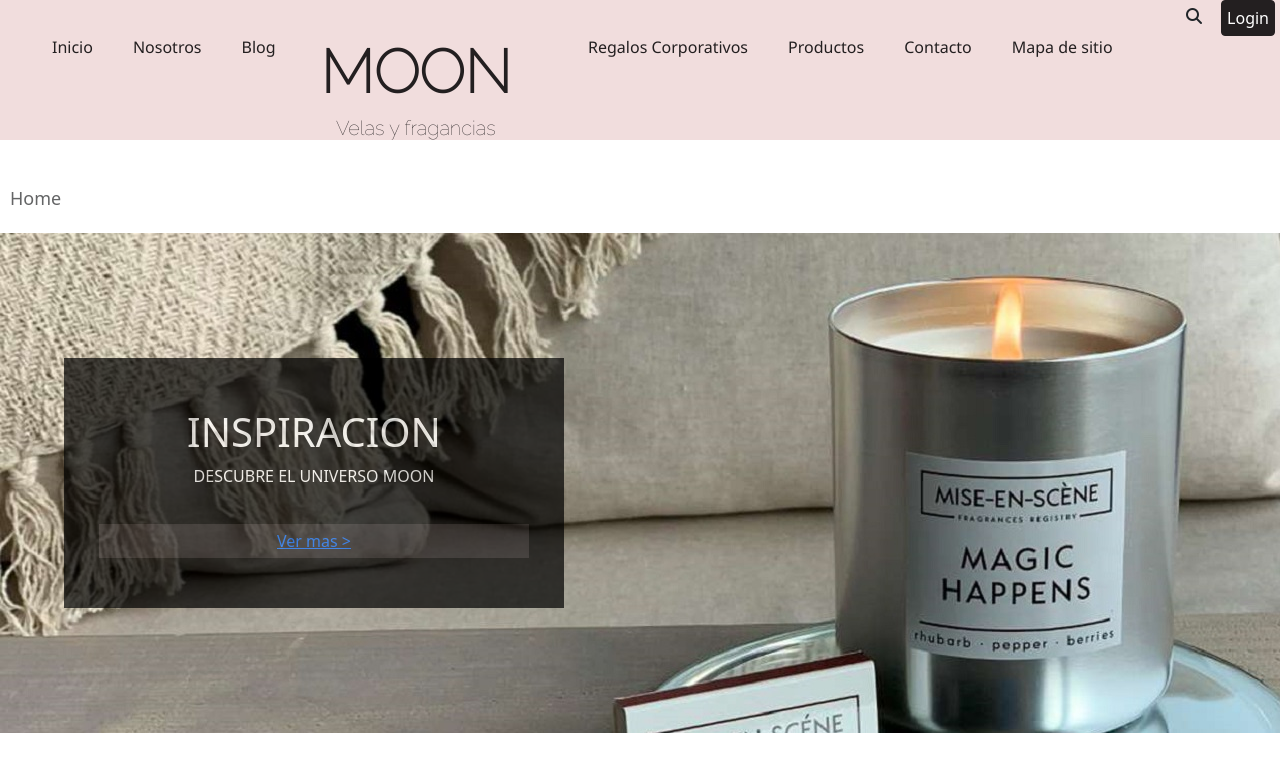
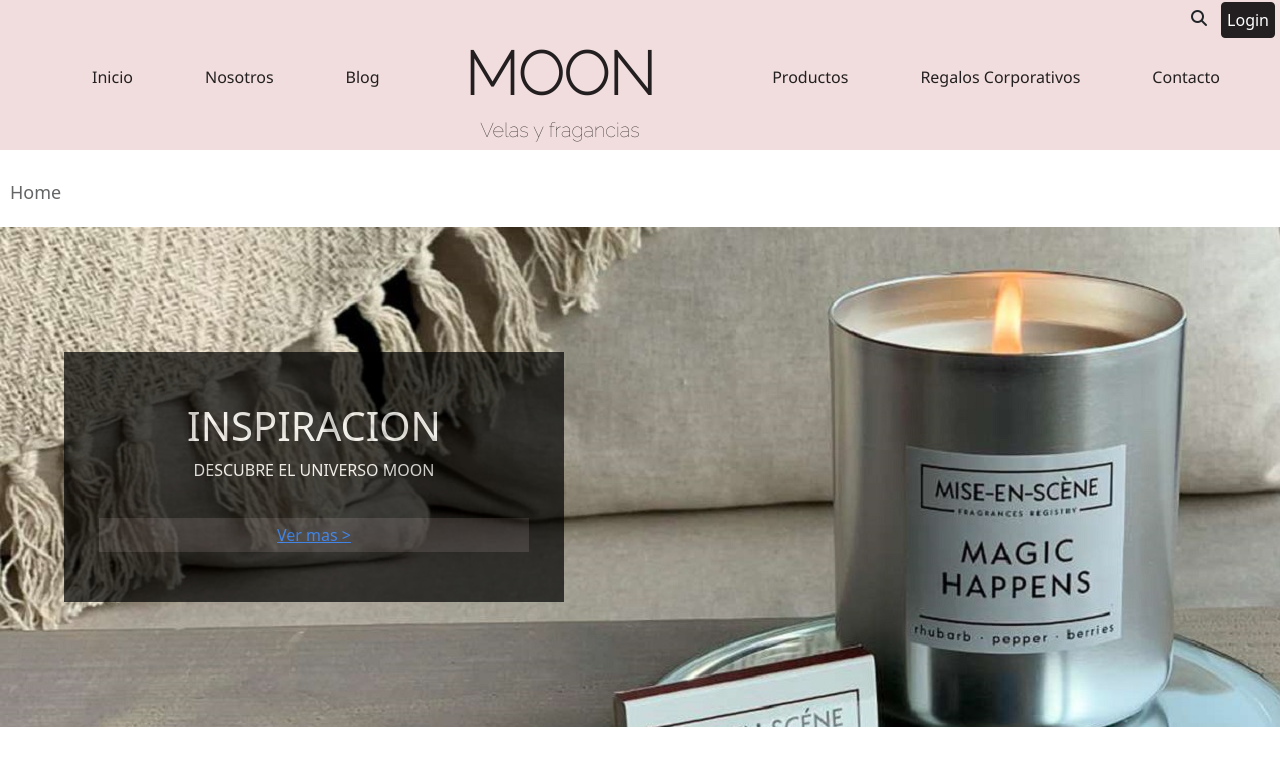
Before and after one commit to MonicaeMyta/Moonvelas, a website: page index.html in a window 1280 px wide. Shown: the top 774 px of the page. Drawn offline with nearby package versions, Linux system fonts and the light colour scheme.

Commit message:
modificacion header

```diff
--- a/Sass/components/_footer.scss
+++ b/Sass/components/_footer.scss
@@ -41,6 +41,8 @@
 
                     background-color: $color-principal;
                     padding: 0%;
+                    margin-left: 4em;
+                    margin-right:4em;
 }
 
 .bannerFooter__section2__titulo {
@@ -72,11 +74,16 @@
                 list-style: none;
                 display: flex;
                 flex-direction: row;
-                align-items: space-around;
+                align-content: space-between;
+
 
 }
 
 .bannerFooter__section3__items1{
                             margin-right:2em;
                             text-decoration-color: none;
+                            display: flex;
+                            flex-direction: row;
+                            align-content: space-between;
+
 }
--- a/Sass/components/_menu.scss
+++ b/Sass/components/_menu.scss
@@ -1,5 +1,5 @@
 #encabezado {
-                margin-bottom: 40px;
+                margin-bottom: 1.5em;
                 @extend %flexboxColunm;
                 justify-content:end;
                 text-align: center;
@@ -32,7 +32,7 @@
 }
 
 .fas{
-               margin-right: 15px;
+               margin: 10px;
                width: 1em;
                height: 1em;
 }
@@ -63,6 +63,7 @@
                 margin-right: 1.563em;
                 top:50px;
 
+
 }
 
 
@@ -79,9 +80,6 @@
                 font-size:1.25em;
                 text-align: center;
                 color: $color-principal;
-                padding:0%;
-                margin-top:0%;
-                margin-bottom: 0%;
                 width: $max-width;
 }
 
@@ -105,7 +103,6 @@
 
 nav {
                 font-family:'Segoe UI', Tahoma, Geneva, Verdana, sans-serif;
-                width: $max-width;
                 margin: 0 auto;
                 font-weight: 400;
                 display: flex;
@@ -118,6 +115,7 @@
                 list-style: none;
                 display: flex ;
                 flex-direction: row;
+                align-content: space-around;
 }
 
 #menu  li{
@@ -127,15 +125,20 @@
 #menu li a{
 
                 color: $color-principal;
-                padding: 0px 20px;
+                padding: 9px 20px;
                 text-decoration: none;
-                /*min-width: 30px;*/
+
                 line-height: 100%;
                 display: block;
-                margin-top: 2.5px;
+                margin-top: 1.4em;
                 font-weight: 400;
+                text-align: center;
+                margin-left: 1em;
+                margin-right: 1em;
 
 }
+
+
 
 #menu li a:hover{
                 background-color: $color-secundario;
@@ -153,7 +156,18 @@
                  display:inline-block;
 }
 
+.menu__desplegable__items{
+     display: block;
+
+     margin-right: 0%;
+}
+
 
 .dropdown{
                 display:none;
 }
+
+.titulo {
+     display: flex;
+     flex-direction: row;
+}
--- a/index.html
+++ b/index.html
@@ -46,7 +46,7 @@
 			<i class="fas fa-search"></i>
 			<input class="encabezado__buscar" search="type"></input>
 
-
+			<!--login-->
 			<button type="button" class="btn btn-primary" data-bs-toggle="modal" data-bs-target="#exampleModal" data-bs-whatever="@mdo">Login</button>
 
 
@@ -95,34 +95,40 @@
 						<h2>Velas y fragancias</h2>
 					</section>-->
 		<div>
-
+			<div class="titulo">
 				<nav id="menu">
 					<ul >
 						<li class="menu__items"><a href="index.html">Inicio</a></li>
 						<li class="menu__items"><a href="Web/Seccion nosotros.html">Nosotros</a></li>
 						<li class="menu__items"><a href="Web/Seccion Blog.html">Blog</a></li>
 					</ul>
+				</nav>
+
 		<section id="encabezado__titulo">
 
 			<h1><strong>MOON</strong></h1>
 			<h2>Velas y fragancias</h2>
 		</section>
-					<ul>
 
-						<li class="menu__items"><a href="Web/Seccion regalos corporativos.html">Regalos Corporativos</a></li>
-						<li class="menu__items"><a href="Web/Seccion Productos.html">Productos</a>
+
+				<nav id="menu">
+					<ul class="menu__lista">
+
+
+						<li class="menu__lista__items"><a href="Web/Seccion Productos.html">Productos</a>
 							<ul class="menu__desplegable">
-								<li><a href="Web/seccion Velas.html">Velas</a></li>
-								<li><a href="Web/seccion Difusores.html">Difusores</a></li>
-								<li><a href="Web/seccion Fragancias.html">Fragancias</a></li>
-								<li><a href="Web/seccion Candelabros.html">Candelabros</a></li>
+								<li class="menu__desplegable__items"><a href="Web/seccion Velas.html">Velas</a></li>
+								<li class="menu__desplegable__items"><a href="Web/seccion Difusores.html">Difusores</a></li>
+								<li class="menu__desplegable__items"><a href="Web/seccion Fragancias.html">Fragancias</a></li>
+								<li class="menu__desplegable__items"><a href="Web/seccion Candelabros.html">Candelabros</a></li>
 							</ul>
 						</li>
+						<li class="menu__lista__items"><a href="Web/Seccion regalos corporativos.html">Regalos Corporativos</a></li>
+						<li class="menu__lista__items"><a href="Web/Seccion contacto.html">Contacto</a></li>
 
-						<li class="menu__items"><a href="Web/Seccion contacto.html">Contacto</a></li>
-						<li class="menu__items"><a href="Web/Mapa de sitio.html">Mapa de sitio</a></li>
 					</ul>
 			</nav>
+		</div>
 
 			<div class="dropdown">
 				<button type="button" class="btn btn-primary dropdown-toggle" data-toggle="dropdown">
@@ -253,7 +259,6 @@
 		</ul>
 	</div>
 </div>
-</div>
 
 
 <script src="https://cdn.jsdelivr.net/npm/bootstrap@5.1.3/dist/js/bootstrap.bundle.min.js" integrity="sha384-ka7Sk0Gln4gmtz2MlQnikT1wXgYsOg+OMhuP+IlRH9sENBO0LRn5q+8nbTov4+1p" crossorigin="anonymous"></script>
```
Also changed, not shown: Imagenes/descarga.png (added), css/main.css. Lines whose indentation alone changed are shown as unchanged.
